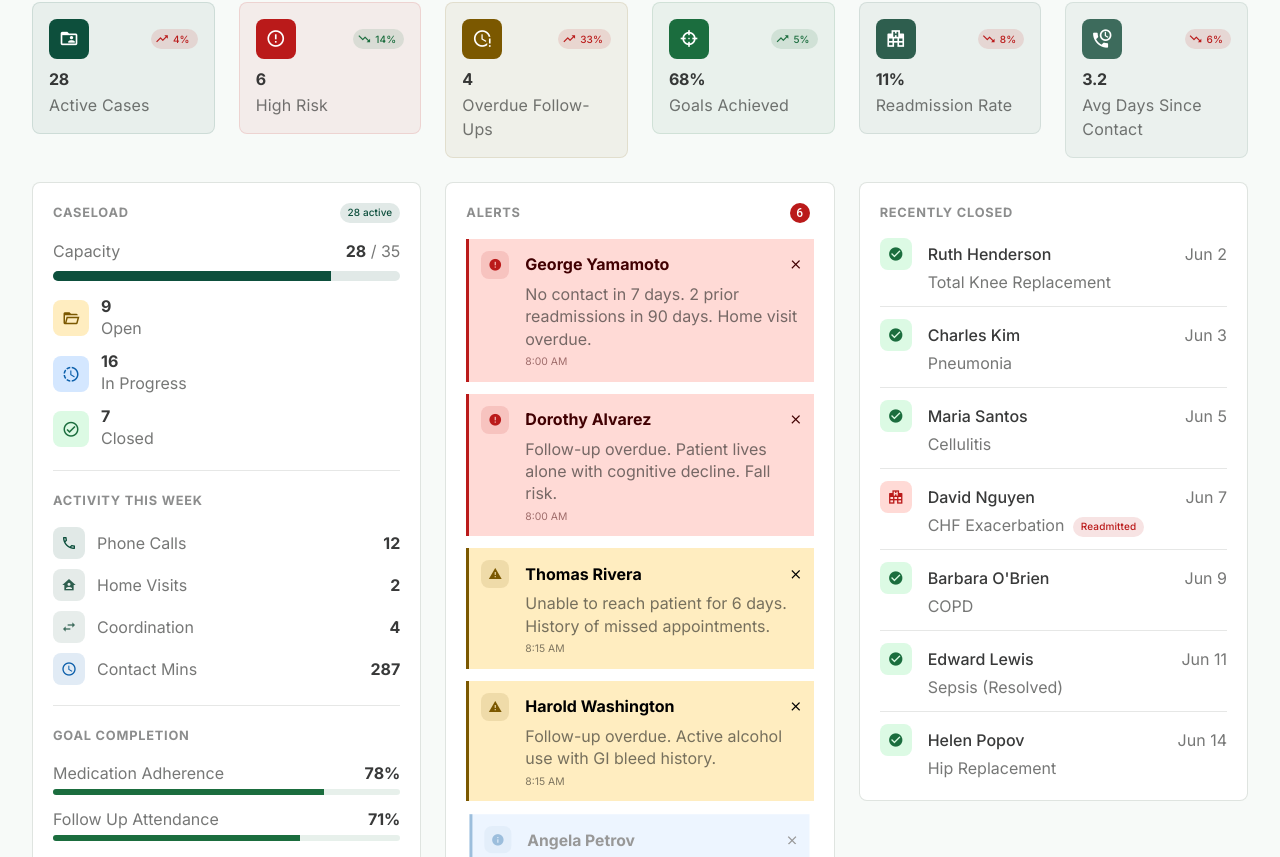
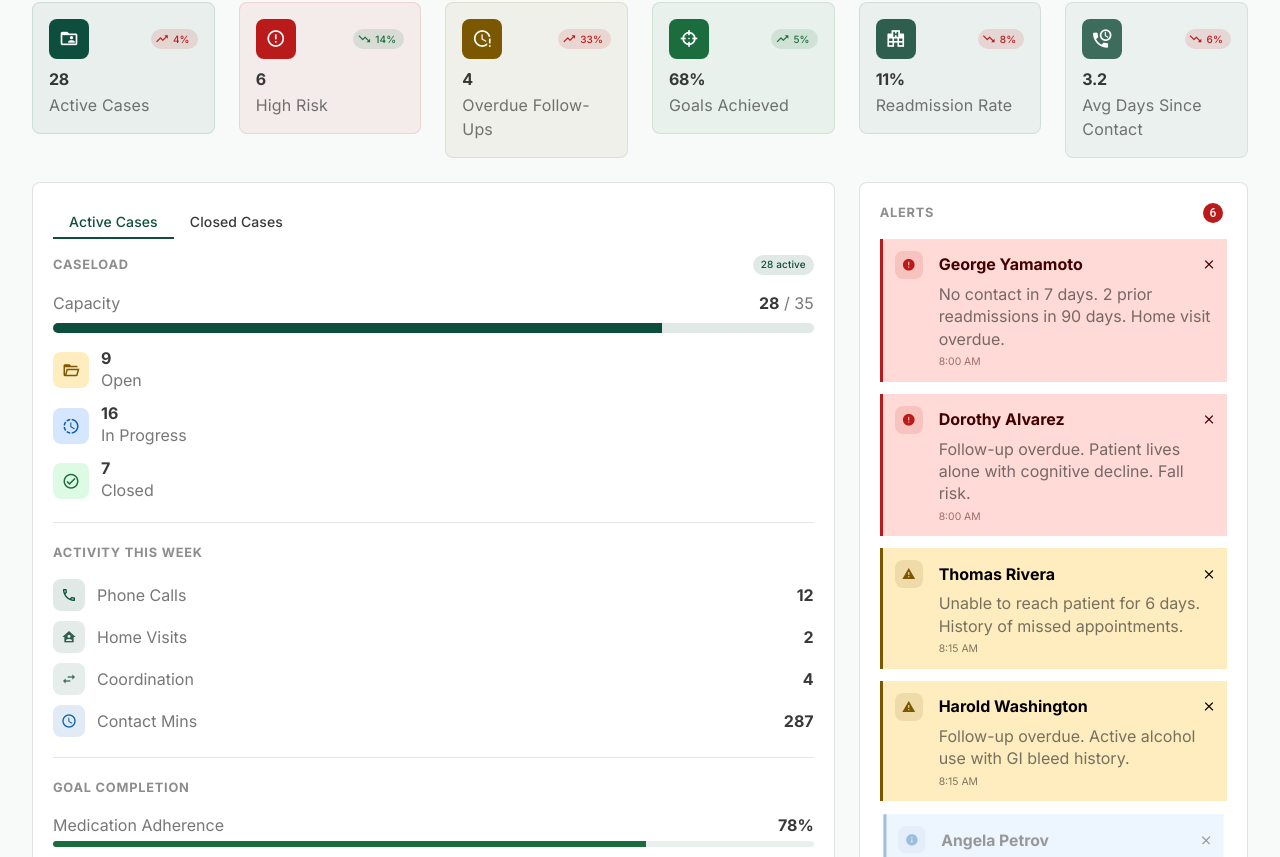
Before and after one commit to glo-kim/my-capstone-dashboard, a Vue app: page / in a window 1280 px wide. Shown: the part 223-1080 px from the top of the page. Built offline with nearby package versions, Linux system fonts and the light colour scheme.

Commit message:
Refactor HomeView to implement tabbed navigation for Caseload and Recently Closed cases

```diff
--- a/src/components/CaseloadPanel.vue
+++ b/src/components/CaseloadPanel.vue
@@ -1,5 +1,5 @@
 <template>
-  <v-card variant="flat" class="caseload-card pa-5" style="background: rgb(var(--v-theme-surface-light)); border: 1px solid rgba(var(--v-theme-outline-variant), 0.5)">
+  <component :is="embedded ? 'div' : 'v-card'" v-bind="!embedded ? { variant: 'flat', class: 'caseload-card pa-5', style: 'background: rgb(var(--v-theme-surface-light)); border: 1px solid rgba(var(--v-theme-outline-variant), 0.5)' } : {}">
     <!-- Section: Caseload -->
     <div class="d-flex align-center justify-space-between mb-4">
       <div class="section-title">Caseload</div>
@@ -110,7 +110,7 @@
         </div>
       </div>
     </v-sheet>
-  </v-card>
+  </component>
 </template>
 
 <script setup lang="ts">
@@ -140,6 +140,7 @@ const props = defineProps<{
     last30Days: { rate: number }
     nationalAverage: number
   }
+  embedded?: boolean
 }>()
 
 const activityItems = computed(() => [
--- a/src/views/HomeView.vue
+++ b/src/views/HomeView.vue
@@ -87,29 +87,28 @@
       </v-col>
     </v-row>
 
-    <!-- Second Row: Caseload, Alerts, Recently Closed -->
+    <!-- Second Row: Caseload + Recently Closed (tabbed), Alerts -->
     <v-row>
-      <v-col cols="12" md="4">
+      <v-col cols="12" md="8">
+        <v-card variant="flat" class="pa-5" style="background: rgb(var(--v-theme-surface-light)); border: 1px solid rgba(var(--v-theme-outline-variant), 0.5)">
+          <v-tabs v-model="casesTab" density="compact" color="primary" class="mb-4">
+            <v-tab value="active">Active Cases</v-tab>
+            <v-tab value="closed">Closed Cases</v-tab>
+          </v-tabs>
+
+          <v-tabs-window v-model="casesTab">
+            <v-tabs-window-item value="active">
               <CaseloadPanel
                 :summary="data.summary"
                 :coordinator="data.coordinator"
                 :activity-summary="data.activitySummary"
                 :goal-completion="data.outcomes.goalCompletionByCategory"
                 :readmission-stats="data.outcomes.readmissionStats"
+                embedded
               />
-      </v-col>
+            </v-tabs-window-item>
 
-      <v-col cols="12" md="4">
-        <AlertsPanel
-          :alerts="alerts"
-          @acknowledge="acknowledgeAlert"
-        />
-      </v-col>
-
-      <v-col cols="12" md="4">
-        <!-- Recent Closures -->
-        <v-card variant="flat" class="pa-5" style="background: rgb(var(--v-theme-surface-light)); border: 1px solid rgba(var(--v-theme-outline-variant), 0.5)">
-          <div class="section-title mb-4">Recently Closed</div>
+            <v-tabs-window-item value="closed">
               <div
                 v-for="(closed, index) in data.outcomes.closedCasesThisMonth"
                 :key="closed.caseId"
@@ -150,7 +149,16 @@
                   </div>
                 </div>
               </div>
+            </v-tabs-window-item>
+          </v-tabs-window>
         </v-card>
+      </v-col>
+
+      <v-col cols="12" md="4">
+        <AlertsPanel
+          :alerts="alerts"
+          @acknowledge="acknowledgeAlert"
+        />
       </v-col>
     </v-row>
 
@@ -288,6 +296,7 @@ const data = metricsData
 const alerts = ref([...data.alerts])
 const drawerOpen = ref(false)
 const selectedCase = ref<any>(null)
+const casesTab = ref('active')
 
 function onCaseSelect(item: any) {
   if (item) {
```
Lines whose indentation alone changed are shown as unchanged.
